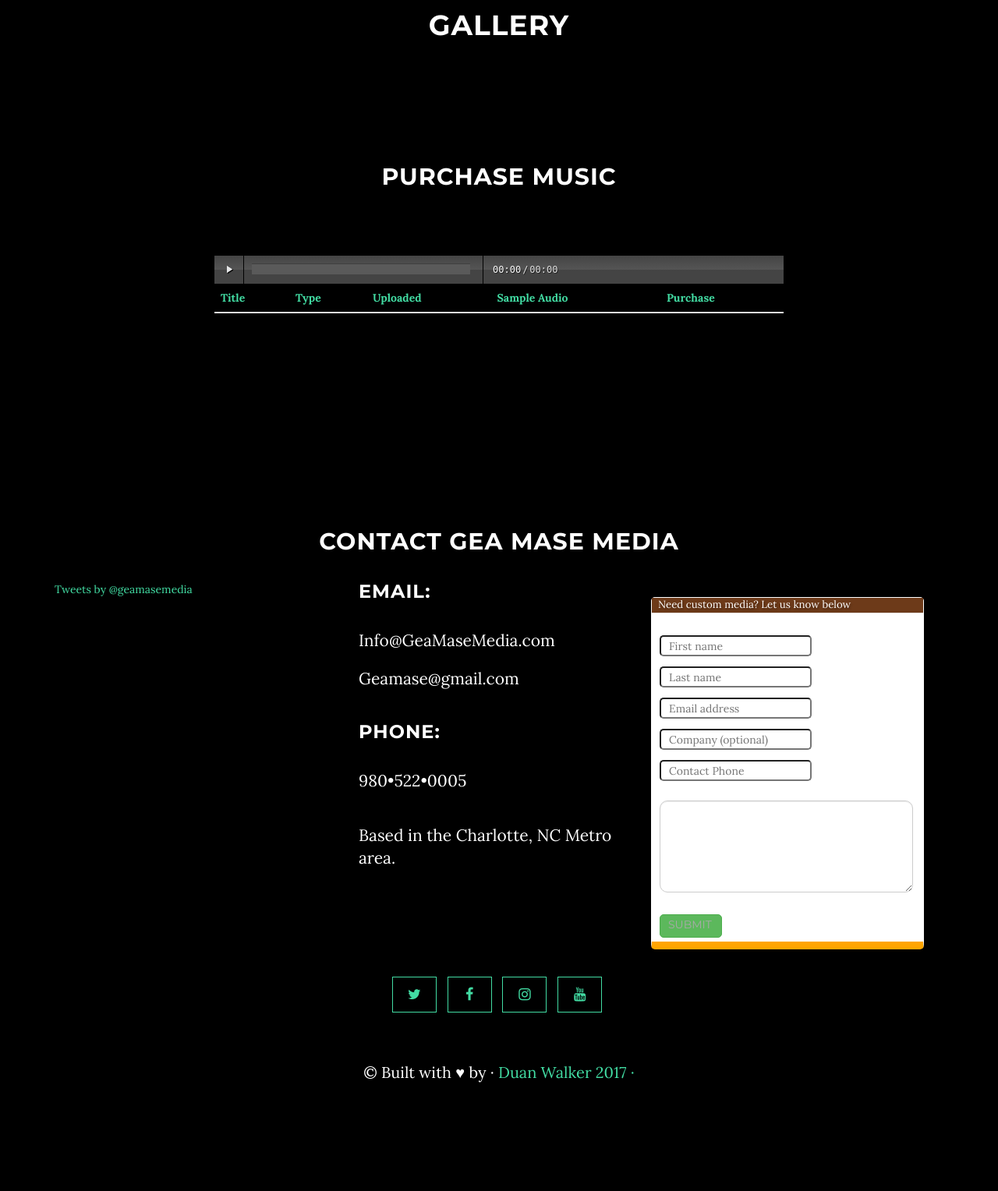
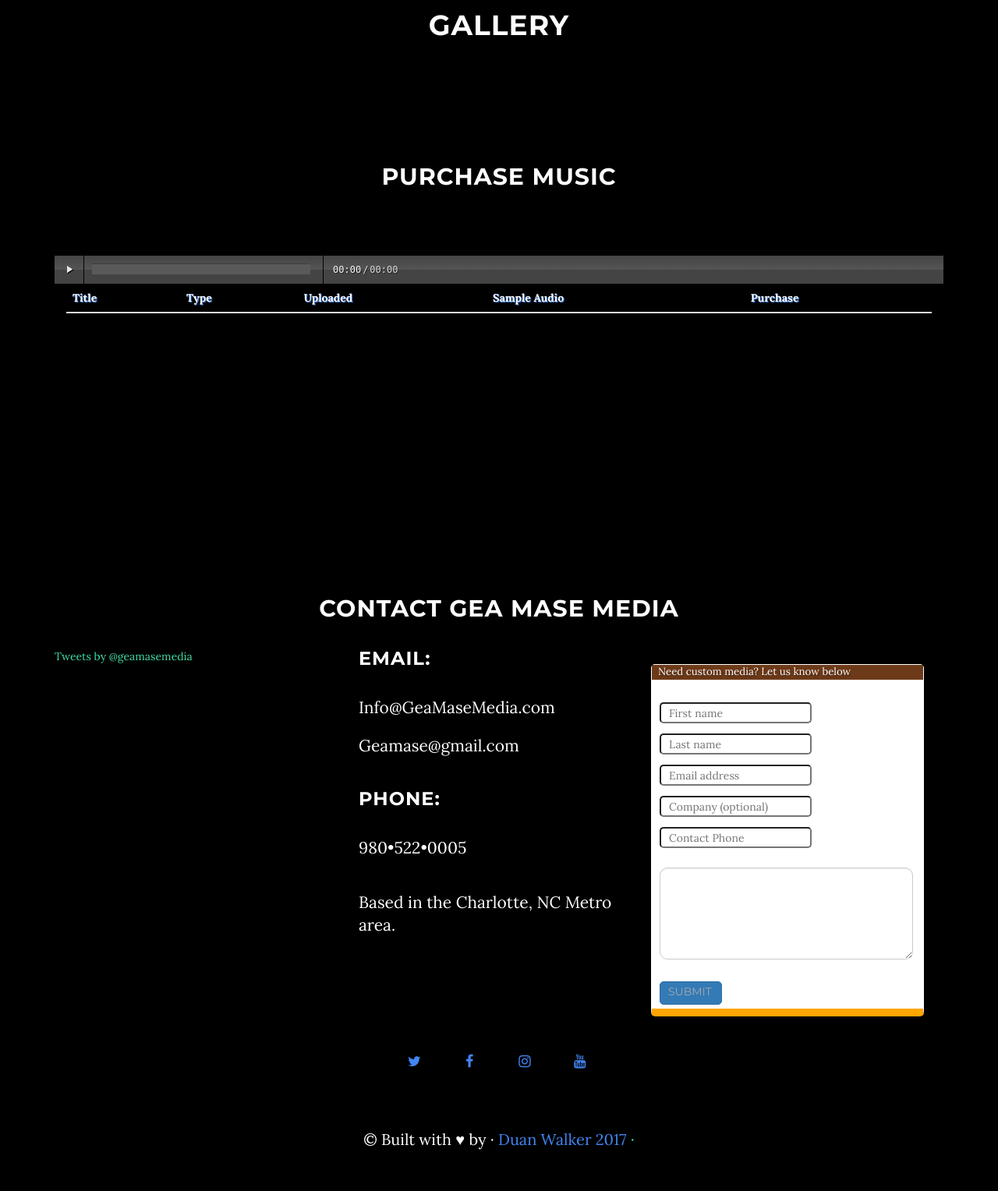
Before and after one commit to duanwalker/GeaMaseMedia, a PHP site: page / in a window 1280 px wide. Shown: the part 1640-3168 px from the top of the page at 78% size. Before the commit the page ends 3029 px from the top, so only its background shows below. Run offline with PHP 8.4, Linux system fonts and the light colour scheme; lists and menus that the app fills with data are empty; some libraries are stand-ins or nearby versions.

Commit message:
adding download and cancel pg + changed ppbtn

```diff
--- a/css/grayscale.css
+++ b/css/grayscale.css
@@ -102,15 +102,15 @@ a:focus {
   color: white;
 }
 .blue{
-color: rgba(183,222,237,1);
-color: -moz-linear-gradient(left, rgba(183,222,237,1) 0%, rgba(183,222,237,1) 4%, rgba(8,76,194,1) 15%, rgba(33,180,226,1) 88%, rgba(183,222,237,1) 100%);
+color: #4286f4;
+/*color: -moz-linear-gradient(left, rgba(183,222,237,1) 0%, rgba(183,222,237,1) 4%, rgba(8,76,194,1) 15%, rgba(33,180,226,1) 88%, rgba(183,222,237,1) 100%);
 color: -webkit-gradient(left top, right top, color-stop(0%, rgba(183,222,237,1)), color-stop(4%, rgba(183,222,237,1)), color-stop(15%, rgba(8,76,194,1)), color-stop(88%, rgba(33,180,226,1)), color-stop(100%, rgba(183,222,237,1)));
 color: -webkit-linear-gradient(left, rgba(183,222,237,1) 0%, rgba(183,222,237,1) 4%, rgba(8,76,194,1) 15%, rgba(33,180,226,1) 88%, rgba(183,222,237,1) 100%);
 color: -o-linear-gradient(left, rgba(183,222,237,1) 0%, rgba(183,222,237,1) 4%, rgba(8,76,194,1) 15%, rgba(33,180,226,1) 88%, rgba(183,222,237,1) 100%);
 color: -ms-linear-gradient(left, rgba(183,222,237,1) 0%, rgba(183,222,237,1) 4%, rgba(8,76,194,1) 15%, rgba(33,180,226,1) 88%, rgba(183,222,237,1) 100%);
 color: linear-gradient(to right, rgba(183,222,237,1) 0%, rgba(183,222,237,1) 4%, rgba(8,76,194,1) 15%, rgba(33,180,226,1) 88%, rgba(183,222,237,1) 100%);
 filter: progid:DXImageTransform.Microsoft.gradient( startColorstr='#b7deed', endColorstr='#b7deed', GradientType=1 );
-
+*/
 
 }
 @media (min-width: 768px) {
@@ -419,12 +419,15 @@ filter: progid:DXImageTransform.Microsoft.gradient( startColorstr='#b7deed', end
 .audiojs{
   width:100% !important;
 }
+.audio-container{
+
+}
 .content-section {
   padding-top: 100px;
 }
 .download-section {
   width: 100%;
-  height:300px;
+
   padding: 50px 0;
   color: white;
   /*background: url(../img/downloads-bg.jpg) no-repeat center center scroll;*/
@@ -436,9 +439,25 @@ filter: progid:DXImageTransform.Microsoft.gradient( startColorstr='#b7deed', end
 }
 #musicTable{
   overflow-y: scroll;
-  color:#42DCA3;
+  height:250px;
+  color:;
+  text-shadow: 1px 1px 1px #4286f4;
+
 }
-
+.table-hover>tbody>tr:hover{
+  background-color: #edf0f4;
+  color:#4286f4;
+  text-shadow: 1px 1px 1px #000;
+}
+thead{
+   position: -webkit-sticky;
+  position: sticky;
+  top: -1px;
+}
+.playBtn{
+  color:;
+  border-radius: 15px !important;
+}
 /*Gallery Section*/
 
 
--- a/index.html
+++ b/index.html
@@ -138,14 +138,15 @@ When you’re in need of quality sound reinforcement, lighting services or just
          <span id="gallaryNavLoad" class="blink ">Loading Gallery...</span>
      </section>
     <!-- Download Section -->
-    <section id="download" class="content-section text-center">
-        <h2>Purchase Music</h2>
+    <section id="download" class="content-section ">
+        <h2 class="text-center">Purchase Music</h2>
         <div class="download-section">
-            <div class="container">
-                <div id="musicTable" class="col-lg-8 col-lg-offset-2">
+            <div class="container audio-container">
+
                 <div class="audioJS">
                     <audio id="audioPlayer" src="js/audioJS/2-09 So Much Trouble In The World.mp3" preload="none"></audio>
                 </div>
+                <div id="musicTable" class="col-lg-12 ">
                     <table class="table table-hover" id='audio-table'>
                         <thead>
                           <tr>
@@ -206,7 +207,7 @@ When you’re in need of quality sound reinforcement, lighting services or just
                       </div>
                     </fieldset>
                     <div class="g-recaptcha" data-sitekey="6LeFWR8UAAAAALCqrul2v451f8JOyu6jTCURyTUg"></div>
-                     <input type="submit" class="btn btn-success" value="Submit"/>
+                     <input type="submit" class="btn btn-primary" value="Submit"/>
                   </form>
                 </div>
             </div>
@@ -217,16 +218,16 @@ When you’re in need of quality sound reinforcement, lighting services or just
             <div class="col-lg-8 col-lg-offset-2 text-center">
                 <ul class="list-inline banner-social-buttons">
                     <li>
-                        <a href="https://twitter.com/geamase" class="btn btn-default btn-lg"><i class="fa fa-twitter fa-fw"></i> <span class="network-name"></span></a>
+                        <a href="https://twitter.com/geamase" class="btn blue btn-lg"><i class="fa fa-twitter fa-fw"></i> <span class="network-name"></span></a>
                     </li>
                     <li>
-                        <a href="https://m.facebook.com/geamasemedia/" class="btn btn-default btn-lg"><i class="fa fa-facebook fa-fw"></i> <span class="network-name"></span></a>
+                        <a href="https://m.facebook.com/geamasemedia/" class="btn blue btn-lg"><i class="fa fa-facebook fa-fw"></i> <span class="network-name"></span></a>
                     </li>
                     <li>
-                        <a href="https://www.instagram.com/geamasemedia/" class="btn btn-default btn-lg"><i class="fa fa-instagram fa-fw"></i> <span class="network-name"></span></a>
+                        <a href="https://www.instagram.com/geamasemedia/" class="btn blue btn-lg"><i class="fa fa-instagram fa-fw"></i> <span class="network-name"></span></a>
                     </li>
                     <li>
-                        <a href="https://www.youtube.com/channel/UCDpriZ-m4PTOzJ5jcmq9RWQ?spfreload=5" class="btn btn-default btn-lg"><i class="fa fa-youtube fa-fw"></i> <span class="network-name"></span></a>
+                        <a href="https://www.youtube.com/channel/UCDpriZ-m4PTOzJ5jcmq9RWQ?spfreload=5" class="btn blue btn-lg"><i class="fa fa-youtube fa-fw"></i> <span class="network-name"></span></a>
                     </li>
                 </ul>
             </div>
@@ -246,7 +247,7 @@ When you’re in need of quality sound reinforcement, lighting services or just
     <!-- Footer -->
     <footer>
         <div class="container text-center">
-            <p>&copy; Built with &#9829; by &middot; <a href="theduan.herokuapp.com" >Duan Walker 2017<a/> &middot; </p>
+            <p>&copy; Built with &#9829; by &middot; <a href="theduan.herokuapp.com" class="blue">Duan Walker 2017<a/> &middot; </p>
         </div>
     </footer>
 
--- a/js/grayscale_custom.js
+++ b/js/grayscale_custom.js
@@ -3,12 +3,18 @@
 $(document).ready(function(){
   //set variables
   var values,keys,k,src, type,audioName,audioType,audioDate,audioFile;
+//   var ppBtn = "<form action='https://www.paypal.com/cgi-bin/webscr' method='post' target='_top'>" +
+// "<input type='hidden' name='cmd' value='_s-xclick'>" +
+// "<input type='hidden' name='hosted_button_id' value='EXYRWQM4NSUAJ'>" +
+// "<input type='image' src='https://www.paypalobjects.com/en_US/i/btn/btn_buynowCC_LG.gif' border='0' name='submit' alt='PayPal - The safer, easier way to pay online!'>" +
+// "<img alt=' border='0' src='https://www.paypalobjects.com/en_US/i/scr/pixel.gif' width='1' height='1'>" +
+// "</form>";
+
   var ppBtn = "<form action='https://www.paypal.com/cgi-bin/webscr' method='post' target='_top'>" +
-"<input type='hidden' name='cmd' value='_s-xclick'>" +
-"<input type='hidden' name='hosted_button_id' value='EXYRWQM4NSUAJ'>" +
-"<input type='image' src='https://www.paypalobjects.com/en_US/i/btn/btn_buynowCC_LG.gif' border='0' name='submit' alt='PayPal - The safer, easier way to pay online!'>" +
-"<img alt=' border='0' src='https://www.paypalobjects.com/en_US/i/scr/pixel.gif' width='1' height='1'>" +
-"</form>";
+"<input type='hidden' name='cmd' value='_s-xclick'>"+
+"<input type='hidden' name='hosted_button_id' value='MBK8SYC45NHEN'>"+
+"<input type='image' src='https://www.paypalobjects.com/en_US/i/btn/btn_buynow_LG.gif' border='0' name='submit' alt='PayPal - The safer, easier way to pay online!'>"+
+"<img alt=' border='0' src='https://www.paypalobjects.com/en_US/i/scr/pixel.gif' width='1' height='1'></form>"
 
 
 	// Initialize Firebase
@@ -30,7 +36,7 @@ $(document).ready(function(){
 	// Store encoded image from database into a variable.
     values = childSnapshot.val();
     keys = Object.keys(values);
-    console.log(keys);
+    // console.log(keys);
   for(i=0;i<keys.length;i++){
       k = keys[i];
   	  //get image variables
@@ -50,7 +56,7 @@ $(document).ready(function(){
         $("#gallaryNavLoad").hide();
     }
     if(audioType == 'audio/mp3'){
-          $("#audio-table > tbody").append("<tr><td><a href='"+ audioFile +"'>" + audioName + "</a></td><td>" + audioType + "</td><td>" + audioDate.substring(0,16) + "</td><td><button type='button' class='playBtn btn btn-default btn-sm' data-src='" + audioFile + "'><span class='glyphicon glyphicon-play' aria-hidden='true'></span> Play</button></td><td>" + ppBtn + "</td></tr>");
+          $("#audio-table > tbody").append("<tr><td>" + audioName + "</td><td>" + audioType + "</td><td>" + audioDate.substring(0,16) + "</td><td><button type='button' class='playBtn btn blue btn-sm' data-src='" + audioFile + "'><span class='glyphicon glyphicon-play' aria-hidden='true'></span> Play</button></td><td><div class='dnld' data-dnld='" + audioFile + "'>" + ppBtn + "</div></td></tr>");
           $("#audioLoad").hide();
     }
 
@@ -131,12 +137,18 @@ emailjs.send("gmmclientservice_gmail_com","geamase_media_contact_form",{"from_na
    console.log("FAILED. error=", err);
 });
 
-//play audio files
-    // $("button").click(function(){
-    //   var song = $(this).attr("data-src");
-    //   console.log(song);
-    //   $("#audioPlayer").attr("src","song");
-    // });
+//add audio file to session storage
+    $(".dnld").click(function(){
+      var song = $(this).attr("data-dnld");
+      // check browser support for session storage
+      if (typeof(Storage) !== "undefined") {
+      // Code for localStorage/sessionStorage.
+        localStorage.purchasedAudio = song;
+      } else {
+      // Sorry! No Web Storage support..
+      alert("Your browser does not support the download of this type of audio.");
+      }
+    });
 
 document.querySelector("body").addEventListener('click', function(event) {
 
```
Also changed, not shown: cancel.html (added, +19 -0 lines), download.html (added, +20 -0 lines).
